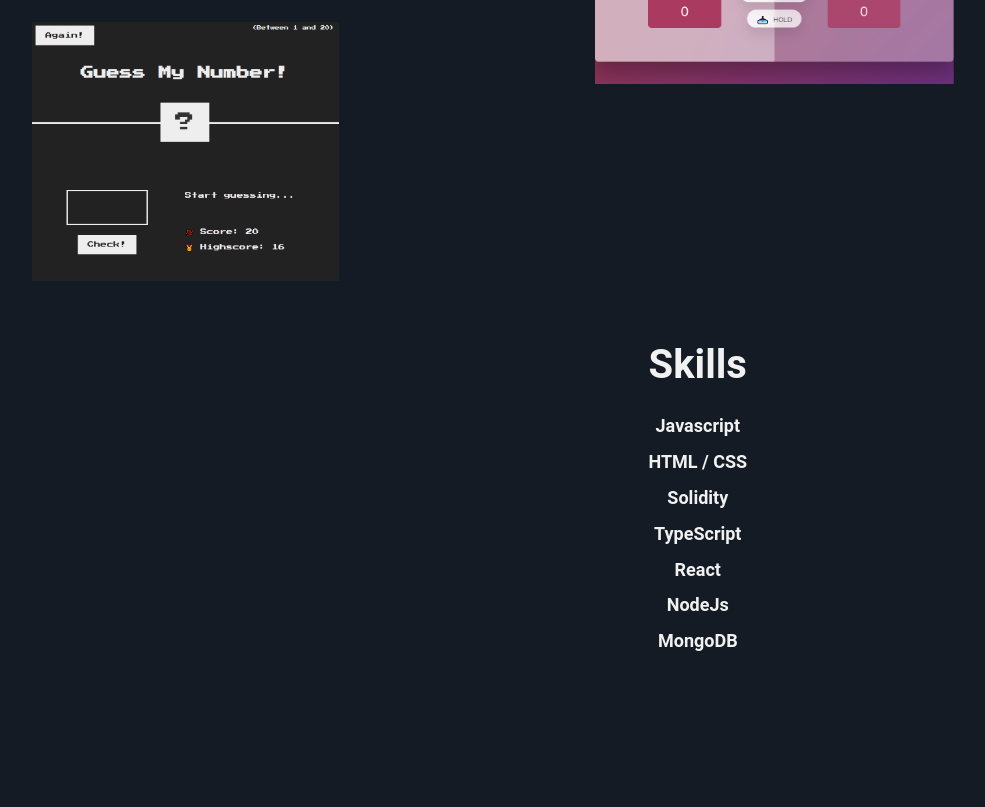
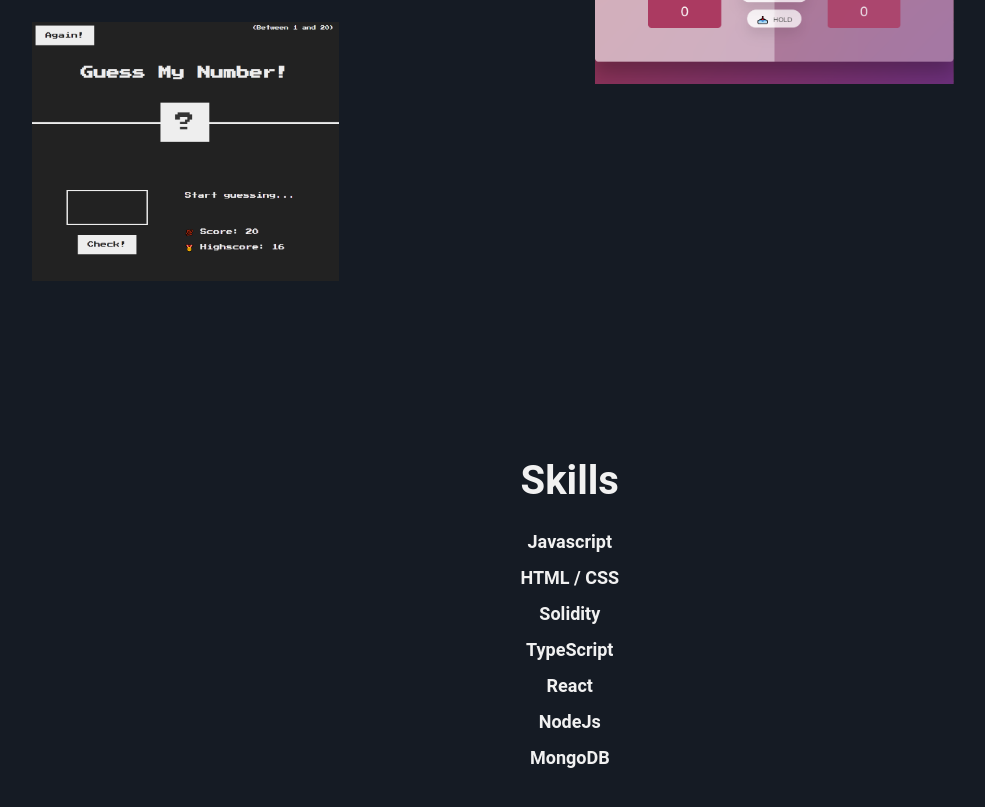
Before and after one commit to nareg-laklakian/Portfolio, a React (Create React App) app: page / in a window 1280 px wide. Shown: the part 1560-2367 px from the top of the page, without its empty margins (147-1132 px from the left). Built offline with nearby package versions, Linux system fonts and the light colour scheme.

Commit message:
commit 6b

```diff
--- a/src/styles.css
+++ b/src/styles.css
@@ -268,9 +268,9 @@ img {
   position: relative;
   bottom: 0;
   overflow: hidden;
-  margin-left: 10%;
-  margin-right: 10%;
-  margin-top: 5%;
+  margin-left: 20%;
+  margin-right: 30%;
+  margin-top: 30%;
   text-align: center;
   padding: 10%;
 }
```
